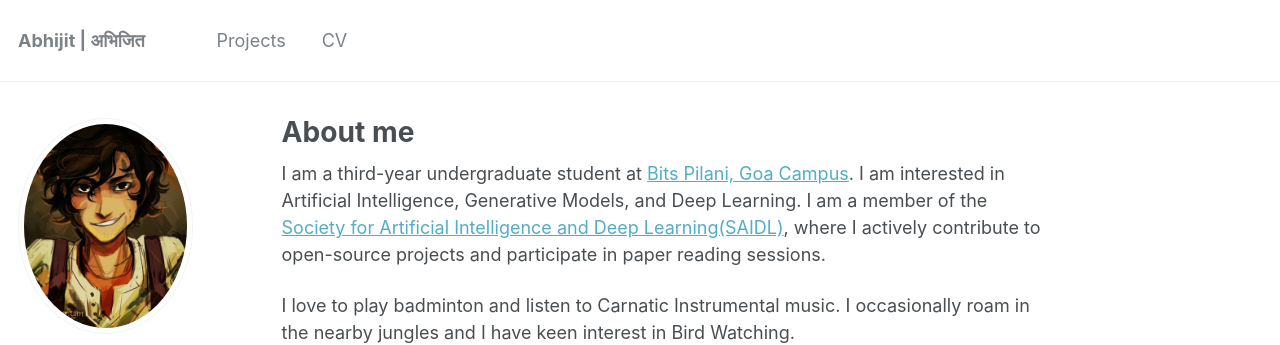
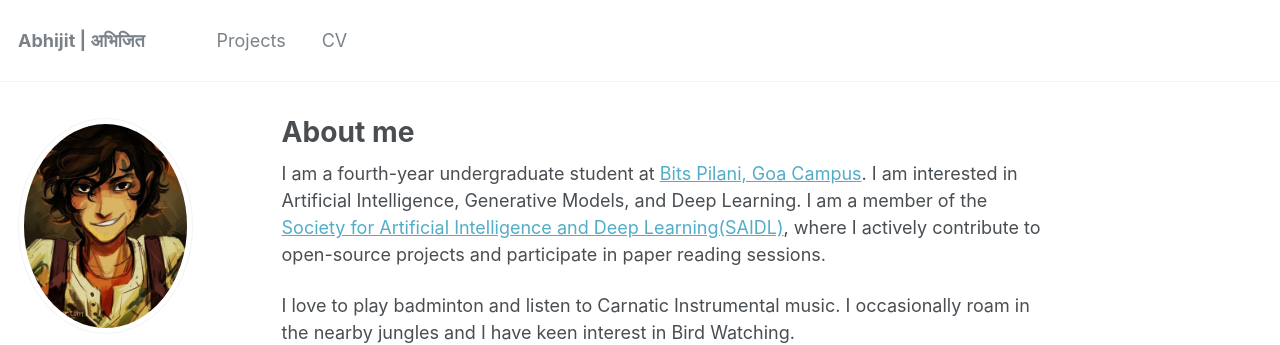
Before and after one commit to abhi-glitchhg/abhi-glitchhg.github.io, a Jekyll site: the page built from _pages/about.md, in a window 1280 px wide. Shown: the top 345 px of the page. Built offline with Jekyll 4.4.1, drawn with Linux system fonts in a browser that asks for light colours.

Commit message:
file id fixed

```diff
--- a/_pages/about.md
+++ b/_pages/about.md
@@ -8,7 +8,7 @@ redirect_from:
   - /about.html
 ---
 
-I am a third-year undergraduate student at [Bits Pilani, Goa Campus](https://www.bits-pilani.ac.in/Goa/). I am interested in Artificial Intelligence, Generative Models, and Deep Learning. I am a member of the [Society for Artificial Intelligence and Deep Learning(SAIDL)](https://www.saidl.in/), where I actively contribute to open-source projects and participate in paper reading sessions.
+I am a fourth-year undergraduate student at [Bits Pilani, Goa Campus](https://www.bits-pilani.ac.in/Goa/). I am interested in Artificial Intelligence, Generative Models, and Deep Learning. I am a member of the [Society for Artificial Intelligence and Deep Learning(SAIDL)](https://www.saidl.in/), where I actively contribute to open-source projects and participate in paper reading sessions.
 
 I love to play badminton and listen to Carnatic Instrumental music. I occasionally roam in the nearby jungles and I have keen interest in Bird Watching.
 
```
Also changed, not shown: _pages/cv.md (+1 -1 lines).
